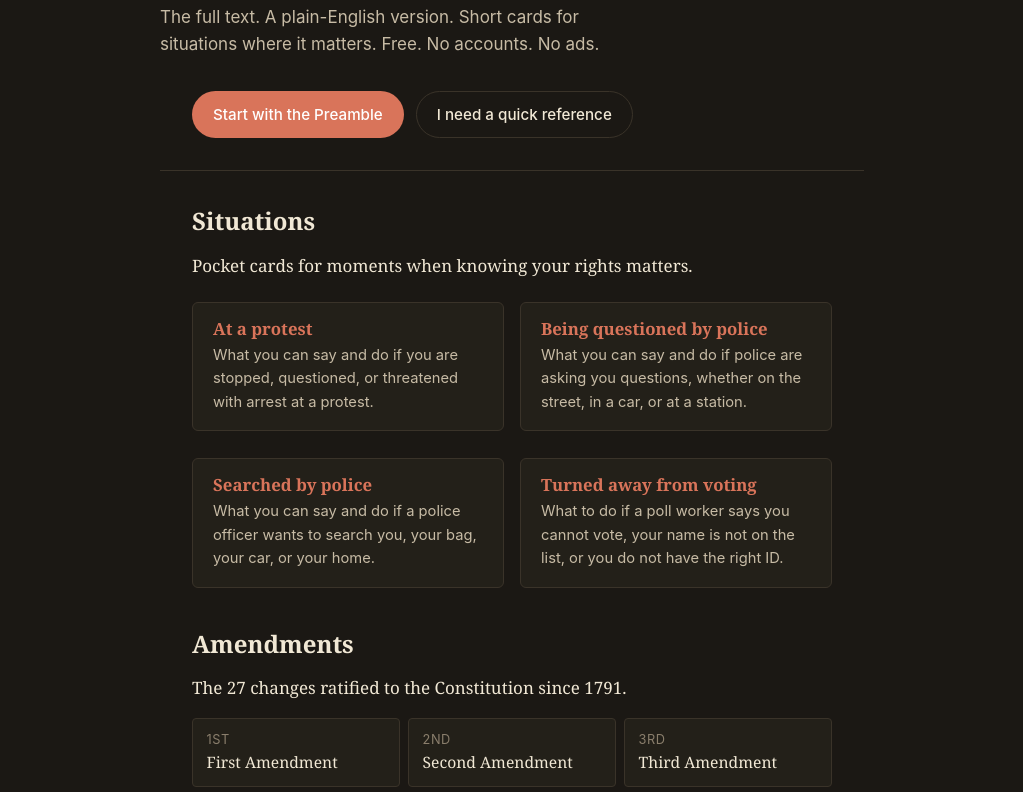
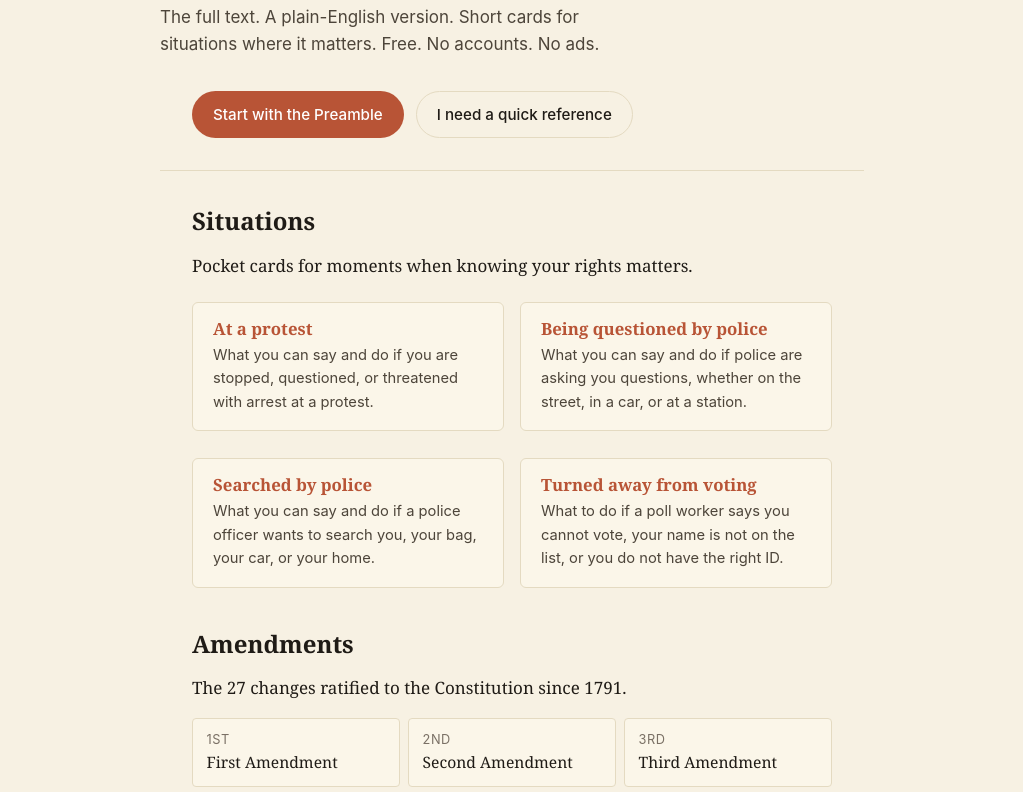
Before and after one commit to zatara-moe/freeconstitution, an Eleventy site: page index.njk in a window 1280 px wide. Shown: the part 242-1034 px from the top of the page, without its empty margins (128-1151 px from the left). Built offline with nearby package versions, Linux system fonts and the dark colour scheme; Eleventy itself is replaced by a stand-in of ours; files that its build step writes are made by us from their sources; a web font is replaced by a local one.

Commit message:
V2 Revamp

```diff
--- a/css/site.css
+++ b/css/site.css
@@ -81,20 +81,8 @@
   --link-hover: #ECB29D;
 }
 
-@media (prefers-color-scheme: dark) {
-  :root:not([data-theme="light"]) {
-    --bg: #1B1814;
-    --bg-card: #232019;
-    --ink: #F1E8D5;
-    --ink-soft: #C7BBA5;
-    --ink-faint: #8A7E6C;
-    --rule: #3A3329;
-    --accent: #D9745A;
-    --accent-soft: #4A2E25;
-    --link: #D9745A;
-    --link-hover: #ECB29D;
-  }
-}
+/* Dark mode is opt-in only via the Reading preferences panel.
+   No auto-detection of OS dark mode. */
 
 /* ---- Base --------------------------------------------------------------- */
 
--- a/data/site.js
+++ b/data/site.js
@@ -1,5 +1,5 @@
 module.exports = {
-  title: "freeconstitution.org",
+  title: "Free Constitution",
   tagline: "Read your Constitution. Know your rights.",
   buildDate: (() => {
     const d = new Date();
--- a/js/prefs.js
+++ b/js/prefs.js
@@ -9,7 +9,7 @@
     size: 17,
     spacing: 1.6,
     font: "default",
-    theme: "auto",
+    theme: "light",
     italics: true,
   };
 
```
Also changed, not shown: 1 other file.
